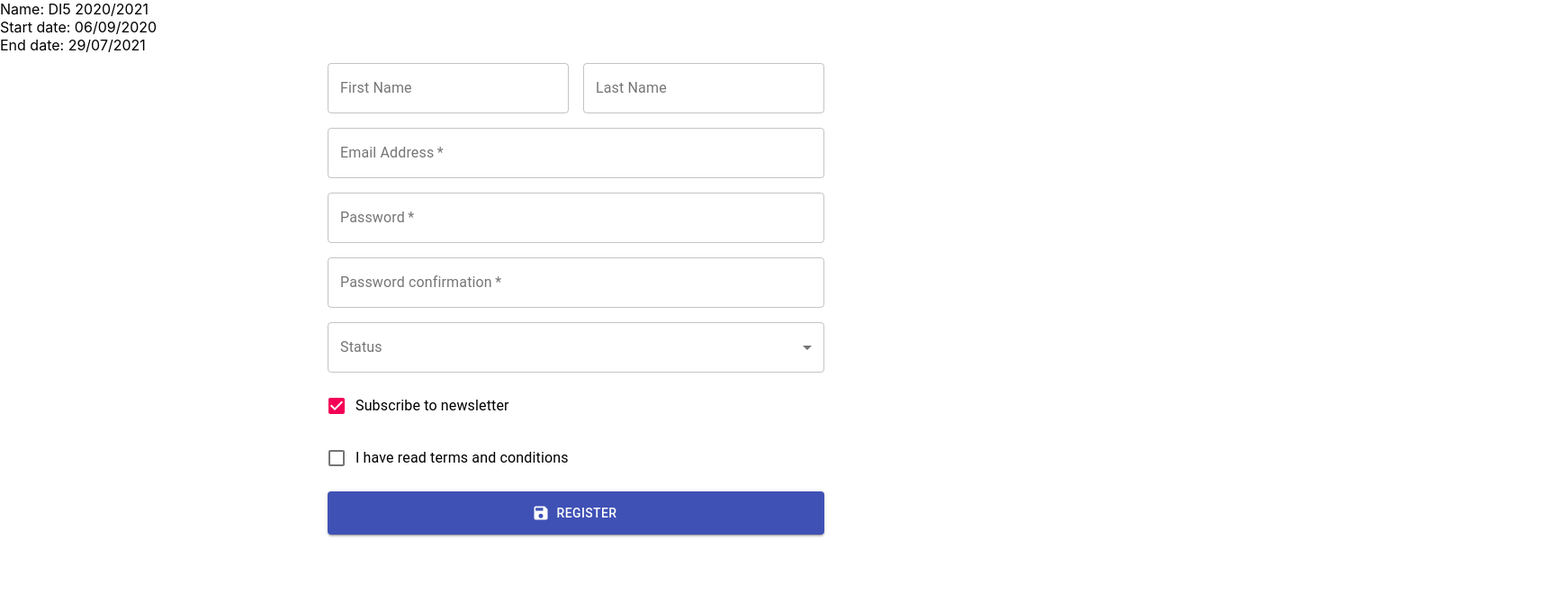
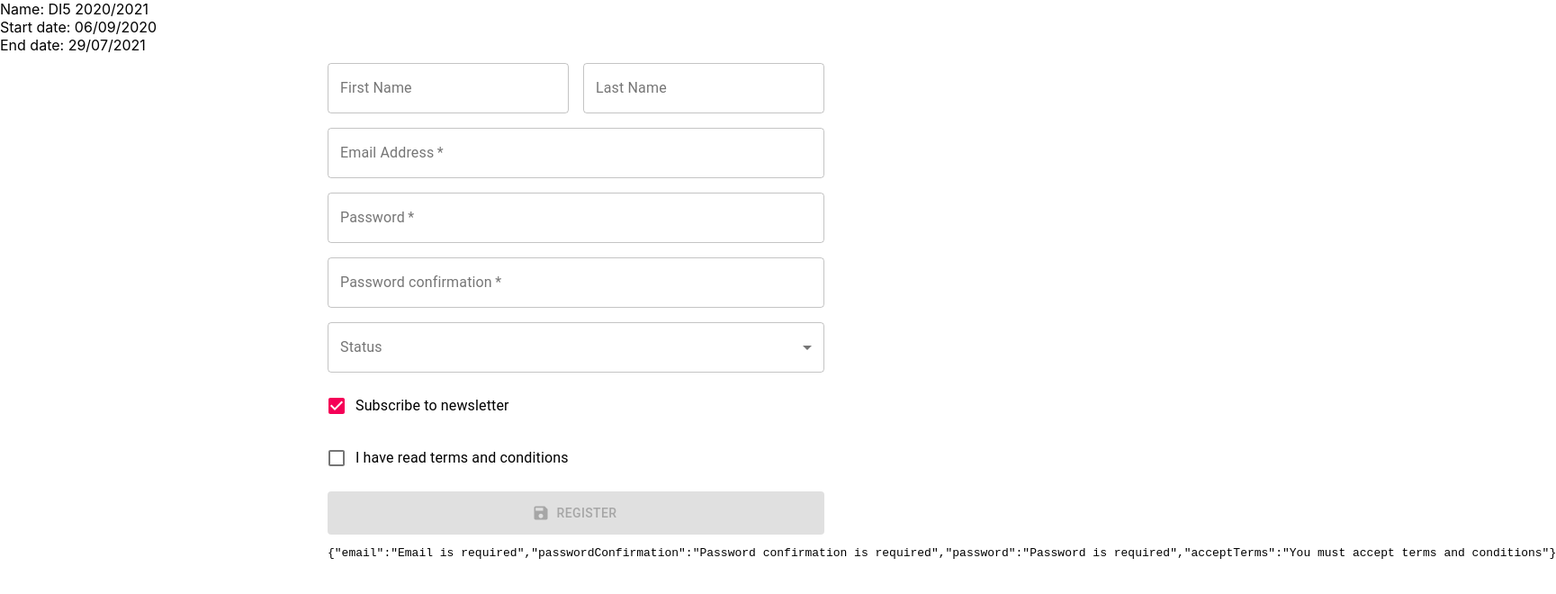
Before and after one commit to wassim-azirar/konexio, a React (Create React App) app: page / in a window 1280 px wide. Shown: the top 660 px of the page at 90% size, 1729 px wide, since content can reach past the window. Built offline with nearby package versions, Linux system fonts and the light colour scheme; the HTML template or start-up script is replaced by a standard one.

Commit message:
disable register button if form is not valid

```diff
--- a/src/components/Subscription.js
+++ b/src/components/Subscription.js
@@ -14,7 +14,6 @@
 import PropTypes from 'prop-types';
 import React from 'react';
 import * as yup from 'yup';
-import './Subscription.scss';
 
 const validationRules = yup.object().shape({
   email: yup
@@ -39,8 +38,8 @@
 const Subscription = () => {
   const classes = useStyles();
   return (
-    <div>
     <Formik
+      validateOnMount={true}
       initialValues={{
         firstName: '',
         lastName: '',
@@ -56,7 +55,7 @@
         setSubmitting(true);
         setTimeout(() => {
           setSubmitting(false);
-          }, 1000);
+        }, 3000);
       }}>
       {({ values, errors, touched, handleChange, handleBlur, handleSubmit, isSubmitting }) => (
         <Container component='main' maxWidth='sm'>
@@ -175,15 +174,13 @@
                     }
                     label='I have read terms and conditions'
                   />
-                    {touched.acceptTerms && errors.acceptTerms ? (
-                      <div className='error'>{errors.acceptTerms}</div>
-                    ) : null}
+                  {touched.acceptTerms && errors.acceptTerms ? <div className='error'>{errors.acceptTerms}</div> : null}
                 </Grid>
               </Grid>
               <Button
                 className={classes.button}
                 type='submit'
-                  disabled={isSubmitting}
+                disabled={isSubmitting || Object.entries(errors).length !== 0}
                 fullWidth
                 variant='contained'
                 color='primary'
@@ -191,11 +188,11 @@
                 Register
               </Button>
             </form>
+            <pre>{JSON.stringify(errors)}</pre>
           </div>
         </Container>
       )}
     </Formik>
-    </div>
   );
 };
 
--- a/src/components/Subscription.scss
+++ /dev/null
@@ -1,3 +0,0 @@
-.error {
-  color: red;
-}
```
Also changed, not shown: .eslintrc.json. Lines whose indentation alone changed are shown as unchanged.
